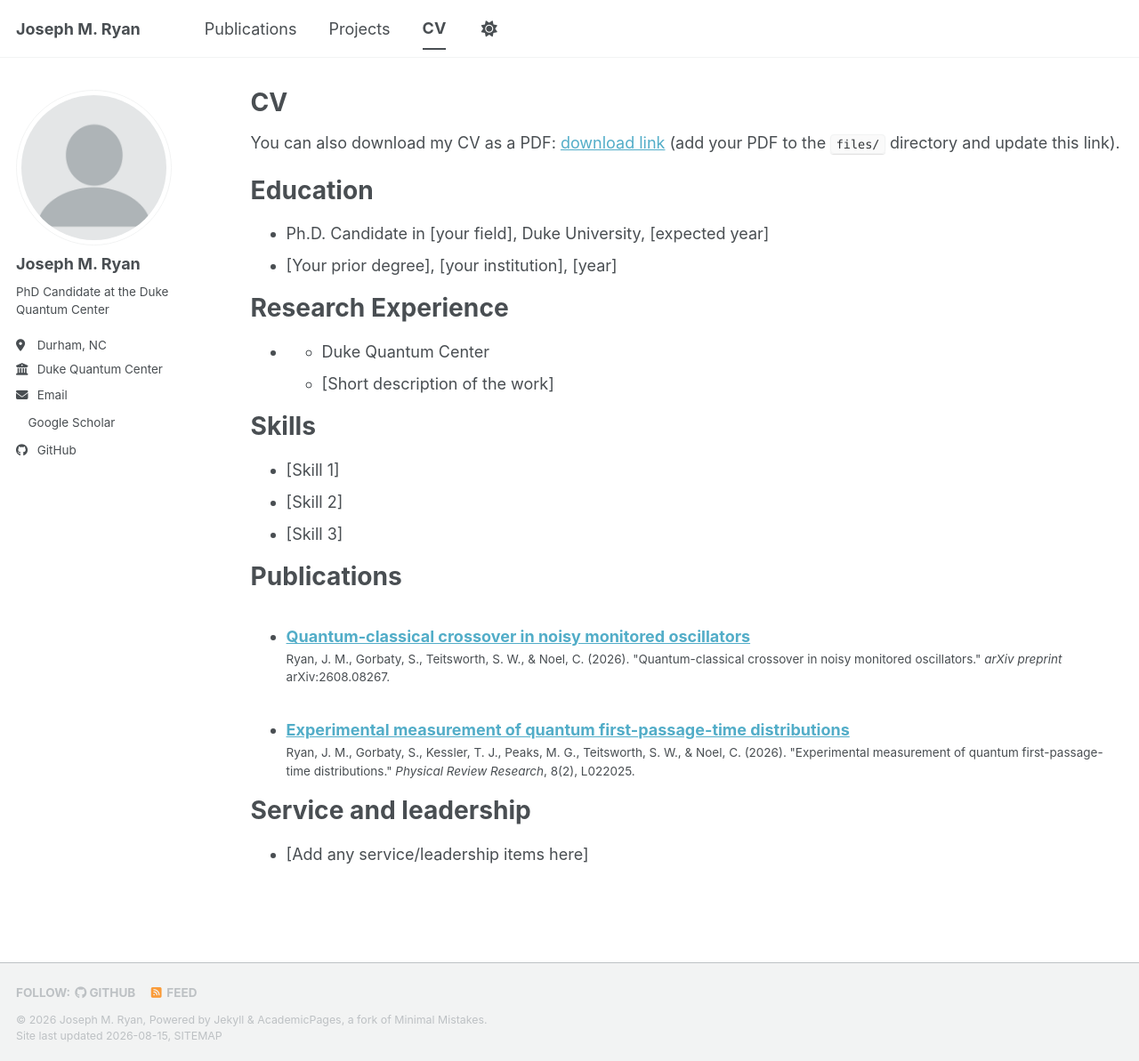
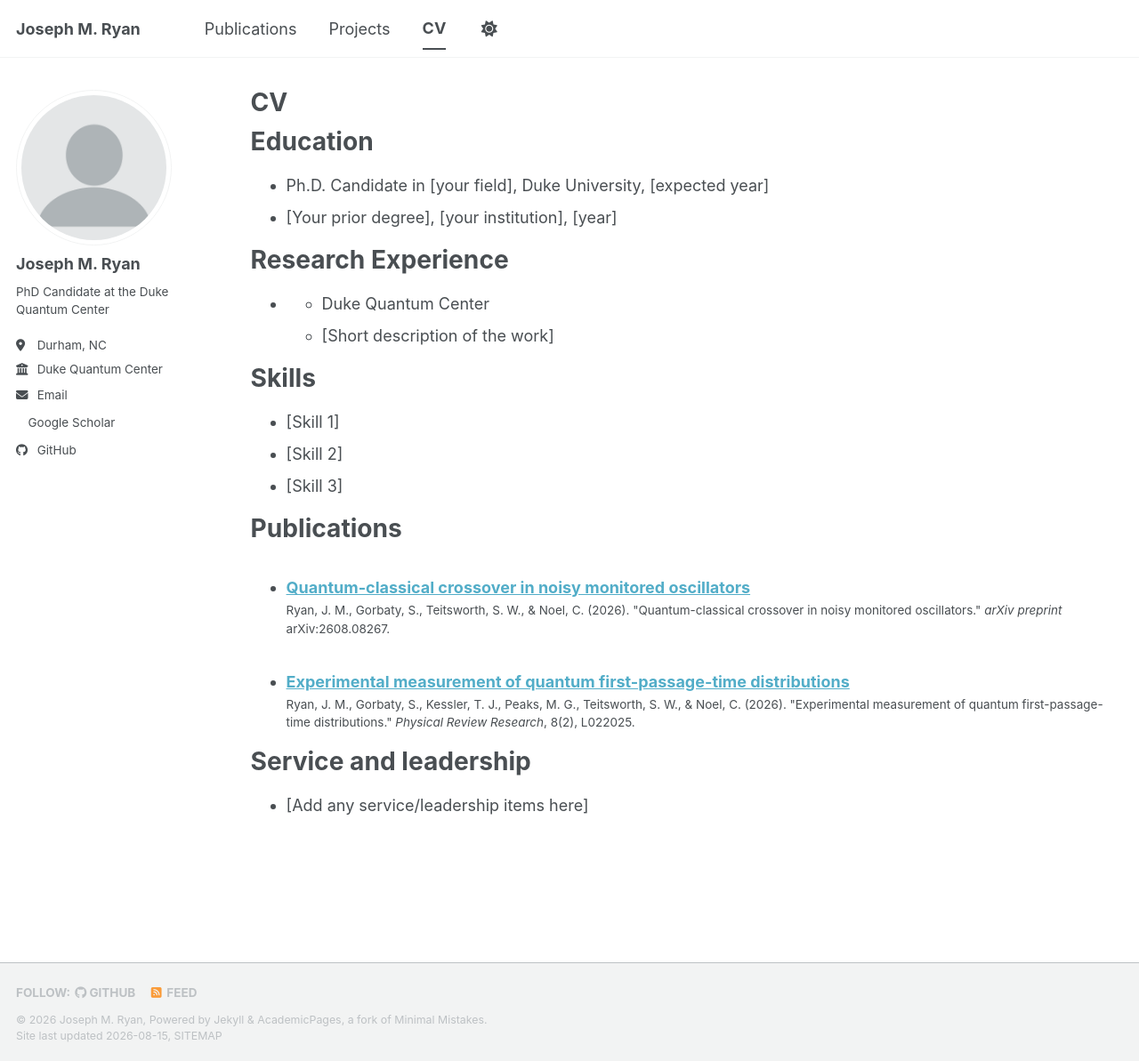
Before and after one commit to joseph-ryan-quantum/joseph-ryan-quantum.github.io, a Jekyll site: the page built from _pages/cv.md, in a window 1280 px wide and 1193 px high. Shown: the whole window at 89% size. Built offline with Jekyll 4.4.1, drawn with Linux system fonts in a browser that asks for light colours; a style sheet for code colours, icons or effects is not loaded.

Commit message:
Remove placeholder local CV PDF download link

```diff
--- a/_pages/cv.md
+++ b/_pages/cv.md
@@ -8,8 +8,6 @@ redirect_from:
 ---
 
 {% include base_path %}
-
-You can also download my CV as a PDF: [download link](/files/cv.pdf) (add your PDF to the `files/` directory and update this link).
 
 Education
 ======
```
